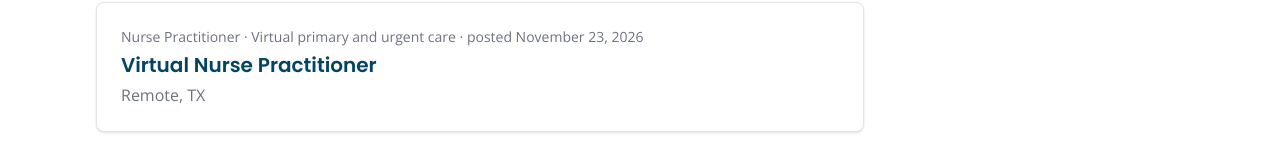
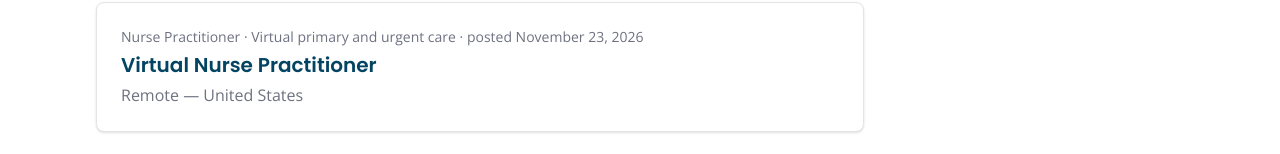
Before and after one commit to mollyjsalinas/Website, a Next.js app: page /jobs in a window 1280 px wide. Shown: the part 623-777 px from the top of the page. Built offline with nearby package versions, Linux system fonts and the light colour scheme; no server answers.

Commit message:
Support nationwide remote nurse practitioner listing

```diff
--- a/src/app/jobs/page.tsx
+++ b/src/app/jobs/page.tsx
@@ -3,7 +3,7 @@ import Link from "next/link";
 import { Container } from "@/components/Container";
 import { Hero, SectionHeading, CtaBand, Breadcrumbs } from "@/components/Sections";
 import { SITE } from "@/lib/site";
-import { liveJobs, jobProfessionLabel, jobSettingLabel } from "@/lib/jobs";
+import { liveJobs, jobLocationLabel, jobProfessionLabel, jobSettingLabel } from "@/lib/jobs";
 import { longDate } from "@/lib/format";
 
 export const metadata: Metadata = {
@@ -62,7 +62,7 @@ export default function JobsIndexPage() {
                     </Link>
                   </h2>
                   <p className="mt-1 text-body">
-                    {j.city}, {j.state}
+                    {jobLocationLabel(j)}
                   </p>
                 </article>
               ))}
```
